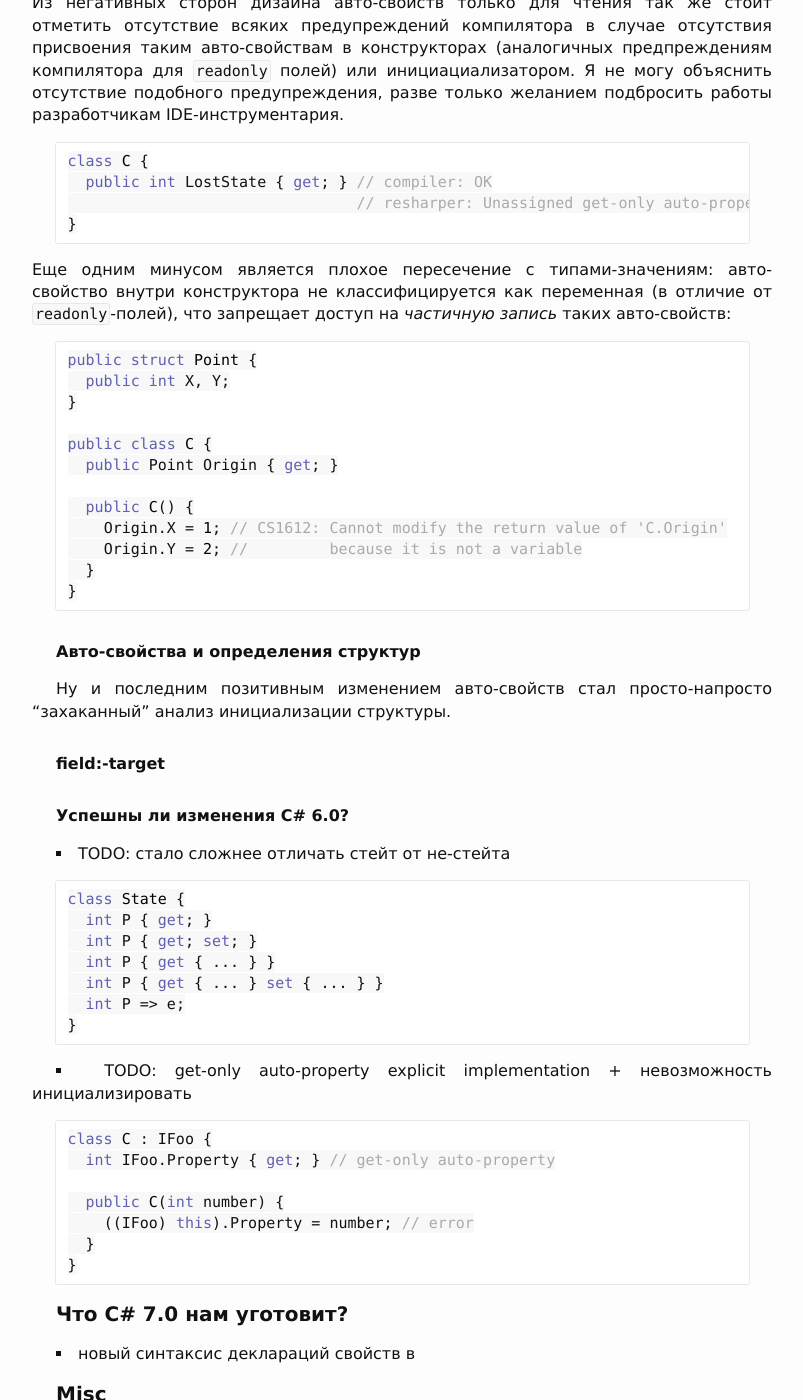
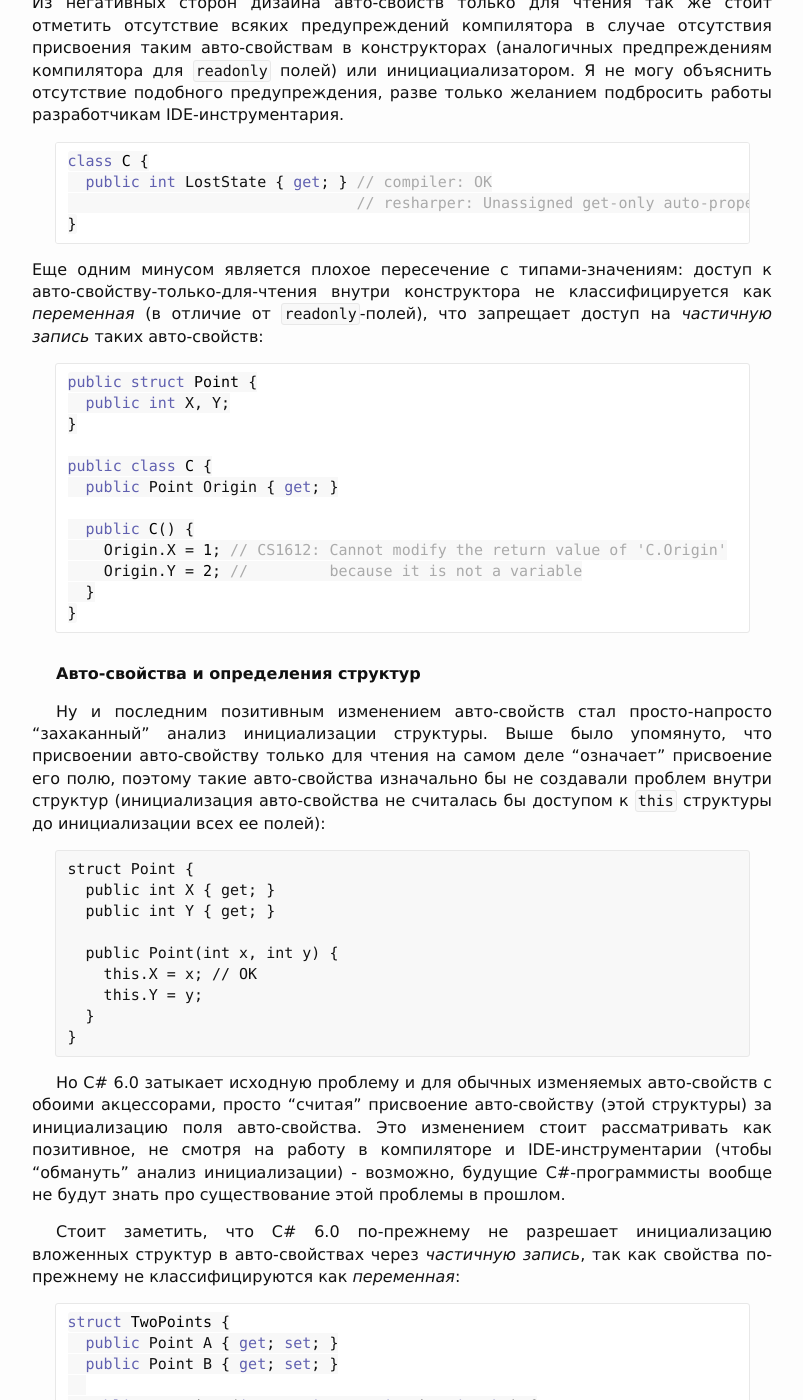
Before and after one commit to controlflow/controlflow.github.io, a Jekyll site: the page built from _posts/2015-04-08-csharp-properties-part6.markdown, in a window 1280 px wide and 1400 px high, scrolled down 6704 px. Shown: the whole window, without its empty margins (238-1041 px from the left). Built offline with Jekyll 4.4.1, drawn with Linux system fonts in a browser that asks for light colours; Markdown is read by kramdown in place of the engine named in the settings; comment, search, counter and statistics services are not loaded; some of the changed text lies outside the part shown.

Commit message:
struct init

````diff
--- a/_posts/2015-04-08-csharp-properties-part6.markdown
+++ b/_posts/2015-04-08-csharp-properties-part6.markdown
@@ -232,7 +232,7 @@ class C {
 }
 ```
 
-Еще одним минусом является плохое пересечение с типами-значениям: авто-свойство внутри конструктора не классифицируется как переменная (в отличие от `readonly`-полей), что запрещает доступ на *частичную запись* таких авто-свойств:
+Еще одним минусом является плохое пересечение с типами-значениям: доступ к авто-свойству-только-для-чтения внутри конструктора не классифицируется как *переменная* (в отличие от `readonly`-полей), что запрещает доступ на *частичную запись* таких авто-свойств:
 
 ```c#
 public struct Point {
@@ -251,21 +251,50 @@ public class C {
 
 ### Авто-свойства и определения структур
 
-Ну и последним позитивным изменением авто-свойств стал просто-напросто "захаканный" анализ инициализации структуры.
+Ну и последним позитивным изменением авто-свойств стал просто-напросто "захаканный" анализ инициализации структуры. Выше было упомянуто, что присвоении авто-свойству только для чтения на самом деле "означает" присвоение его полю, поэтому такие авто-свойства изначально бы не создавали проблем внутри структур (инициализация авто-свойства не считалась бы доступом к `this` структуры до инициализации всех ее полей):
+
+```C#
+struct Point {
+  public int X { get; }
+  public int Y { get; }
+
+  public Point(int x, int y) {
+    this.X = x; // OK
+    this.Y = y;
+  }
+}
+```
+
+Но C# 6.0 затыкает исходную проблему и для обычных изменяемых авто-свойств с обоими акцессорами, просто "считая" присвоение авто-свойству (этой структуры) за инициализацию поля авто-свойства. Это изменением стоит рассматривать как позитивное, не смотря на работу в компиляторе и IDE-инструментарии (чтобы "обмануть" анализ инициализации) - возможно, будущие C#-программисты вообще не будут знать про существование этой проблемы в прошлом.
+
+Стоит заметить, что C# 6.0 по-прежнему не разрешает инициализацию вложенных структур в авто-свойствах через *частичную запись*, так как свойства по-прежнему не классифицируются как *переменная*:
+
+```c#
+struct TwoPoints {
+  public Point A { get; set; }
+  public Point B { get; set; }
+
+  public TwoPoints(int ax, int ay, int bx, int by) {
+    A.X = ax; // CS1612: Cannot modify the return value
+    A.Y = ay; // of 'TwoPoints.A' because it is not a variable
+    B.X = bx;
+    B.Y = by;
+  }
+}
+```
+
+### Успешны ли изменения C# 6.0?
 
 
-
-
-### field:-target
-
-### Успешны ли изменения C# 6.0?
 
 * TODO: стало сложнее отличать стейт от не-стейта
 
 ```c#
 class State {
   int P { get; }
+  int P { get; } = e;
   int P { get; set; }
+  int P { get; set; } = e;
   int P { get { ... } }
   int P { get { ... } set { ... } }
   int P => e;
````
Also changed, not shown: other parts of _posts/2015-04-08-csharp-properties-part6.markdown (+2 -0 lines).
